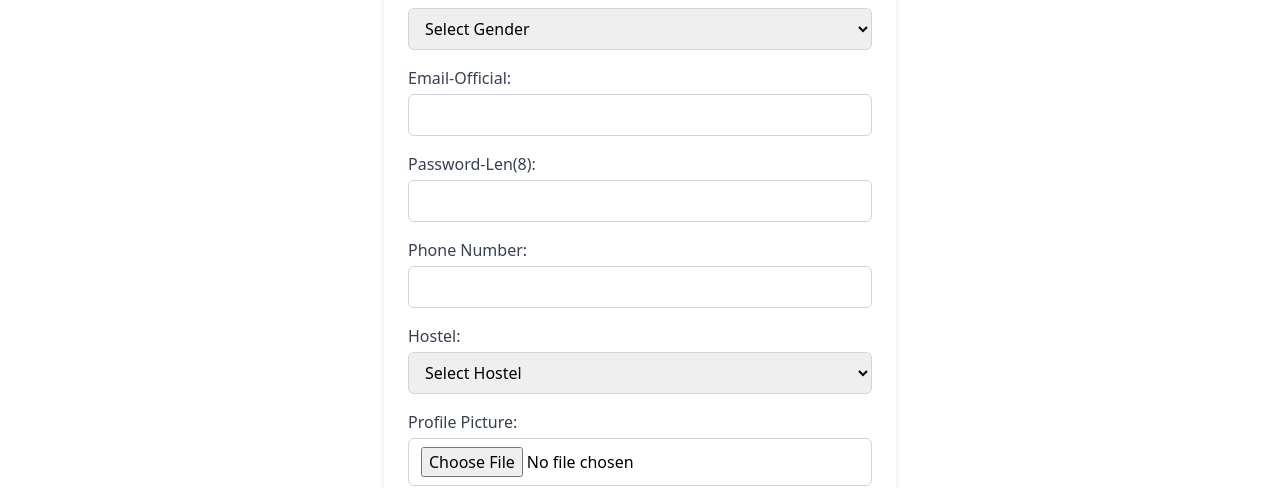
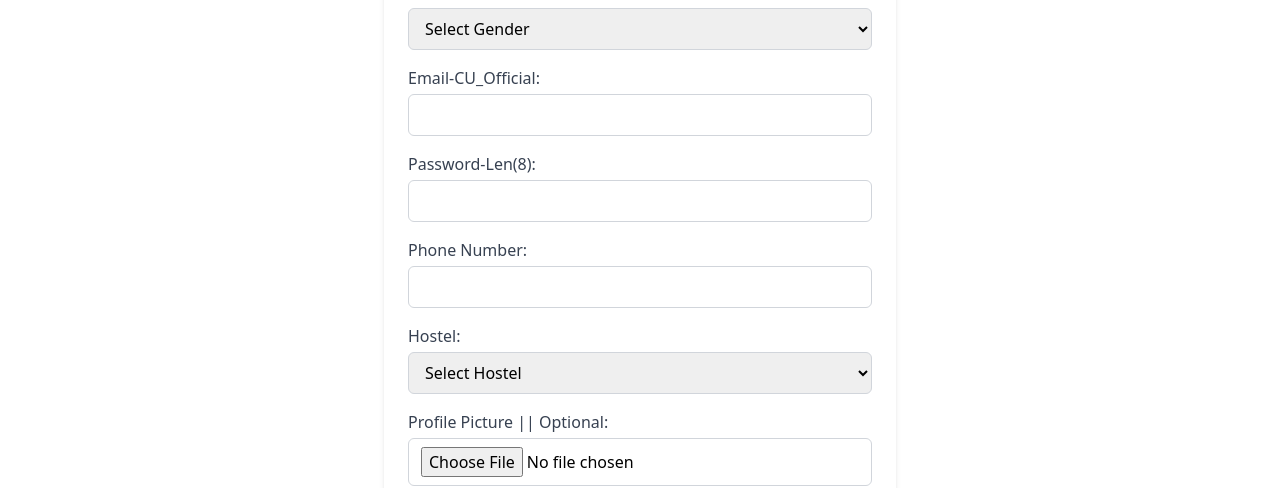
Before and after one commit to abhi9472/Hostel-Hub, a React (Vite) app: page /signup in a window 1280 px wide. Shown: the part 446-934 px from the top of the page. Built offline with nearby package versions, Linux system fonts and the light colour scheme.

Commit message:
Indication added

```diff
--- a/src/pages/SignUp.jsx
+++ b/src/pages/SignUp.jsx
@@ -9,8 +9,8 @@ function SignUp() {
     gender: '',
     email: '',
     phoneNum: '',
-    hostel_name:'',
-    password:'',
+    hostel_name: '',
+    password: '',
     avatar: null
   });
 
@@ -74,6 +74,7 @@ function SignUp() {
             value={formData.username}
             onChange={handleChange}
             required
+            minLength={5}
             className="w-full px-3 py-2 placeholder-gray-400 border border-gray-300 rounded-md focus:outline-none focus:ring focus:ring-blue-500"
           />
         </div>
@@ -85,6 +86,7 @@ function SignUp() {
             value={formData.name}
             onChange={handleChange}
             required
+            minLength={1}
             className="w-full px-3 py-2 placeholder-gray-400 border border-gray-300 rounded-md focus:outline-none focus:ring focus:ring-blue-500"
           />
         </div>
@@ -115,15 +117,18 @@ function SignUp() {
           </select>
         </div>
         <div>
-                    <label className="block mb-1 font-medium text-gray-700">Email-Official:</label>
+          <label className="block mb-1 font-medium text-gray-700">Email-CU_Official:</label>
           <input
             type="email"
             name="email"
             value={formData.email}
             onChange={handleChange}
+            pattern="[a-zA-Z0-9._%+-]+@(cuchd\.in|cumail\.in)$"
             required
             className="w-full px-3 py-2 placeholder-gray-400 border border-gray-300 rounded-md focus:outline-none focus:ring focus:ring-blue-500"
           />
+
+
         </div>
         <div>
           <label className="block mb-1 font-medium text-gray-700">Password-Len(8):</label>
@@ -133,6 +138,7 @@ function SignUp() {
             value={formData.password}
             onChange={handleChange}
             required
+            minLength={8}
             className="w-full px-3 py-2 placeholder-gray-400 border border-gray-300 rounded-md focus:outline-none focus:ring focus:ring-blue-500"
           />
         </div>
@@ -144,6 +150,8 @@ function SignUp() {
             value={formData.phoneNum}
             onChange={handleChange}
             required
+            minLength={10}
+            maxLength={10}
             className="w-full px-3 py-2 placeholder-gray-400 border border-gray-300 rounded-md focus:outline-none focus:ring focus:ring-blue-500"
           />
         </div>
@@ -163,7 +171,7 @@ function SignUp() {
           </select>
         </div>
         <div>
-                    <label className="block mb-1 font-medium text-gray-700">Profile Picture:</label>
+          <label className="block mb-1 font-medium text-gray-700">Profile Picture || Optional:</label>
           <input
             type="file"
             name="avatar"
```
Lines whose indentation alone changed are shown as unchanged.
